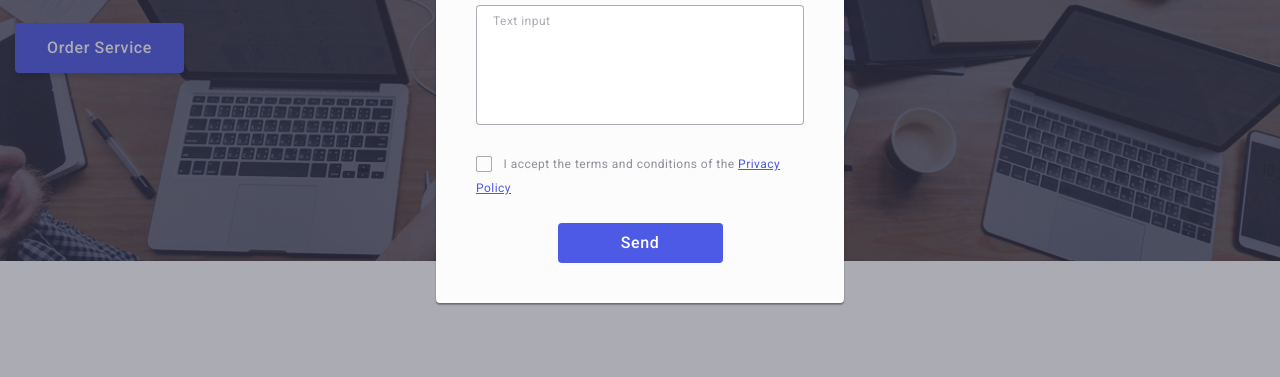
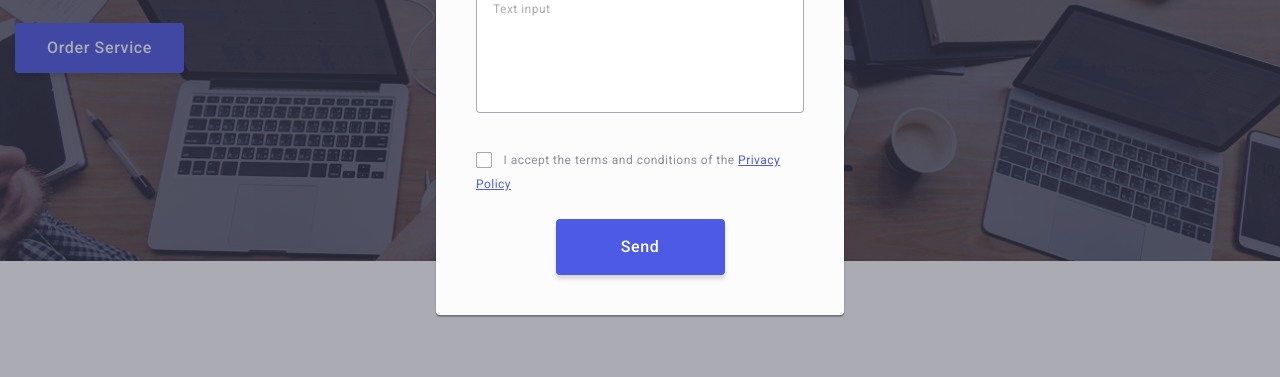
Before and after one commit to batychkoevgen/goit-markup-hw-05, a plain HTML site: page index.html in a window 1280 px wide. Shown: the part 406-783 px from the top of the page. Drawn offline with nearby package versions, Linux system fonts and the light colour scheme.

Commit message:
goit-markup-hw-05 0.5

```diff
--- a/css/modal.css
+++ b/css/modal.css
@@ -158,7 +158,7 @@
   padding: 8px 16px;
   width: 100%;
   height: 120px;
-  margin-bottom: 8px;
+  margin-bottom: 16px;
 
   font-weight: 400;
   font-size: 12px;
@@ -234,18 +234,32 @@
   color: #4d5ae5;
   text-decoration: underline;
 }
-.modal .btn-filled {
+
+.modal-form .btn.btn-filled {
   display: block;
-  margin: 0 auto;
-  align-items: center;
-  justify-content: center;
-  flex-direction: row;
-  gap: 0;
+  min-width: 169px;
+  height: 56px;
+  margin: 0 auto; /* центрування кнопки внизу форми */
+  padding: 16px 32px;
 
-  transition: 250ms cubic-bezier(0.4, 0, 0.2, 1);
-  transition-property: background-color;
+  font-family: 'Roboto', sans-serif;
+  font-weight: 500;
+  font-size: 16px;
+  line-height: 1.5;
+  letter-spacing: 0.04em;
+  color: #ffffff;
+  text-align: center;
+
+  background-color: #4d5ae5;
+  border: none;
+  border-radius: 4px;
+  box-shadow: 0 4px 4px 0 rgba(0, 0, 0, 0.15);
+  cursor: pointer;
+
+  transition: background-color 250ms cubic-bezier(0.4, 0, 0.2, 1);
 }
-.modal .btn-filled:hover,
-.modal .btn-filled:focus {
+
+.modal-form .btn.btn-filled:hover,
+.modal-form .btn.btn-filled:focus {
   background-color: #404bbf;
 }
```
